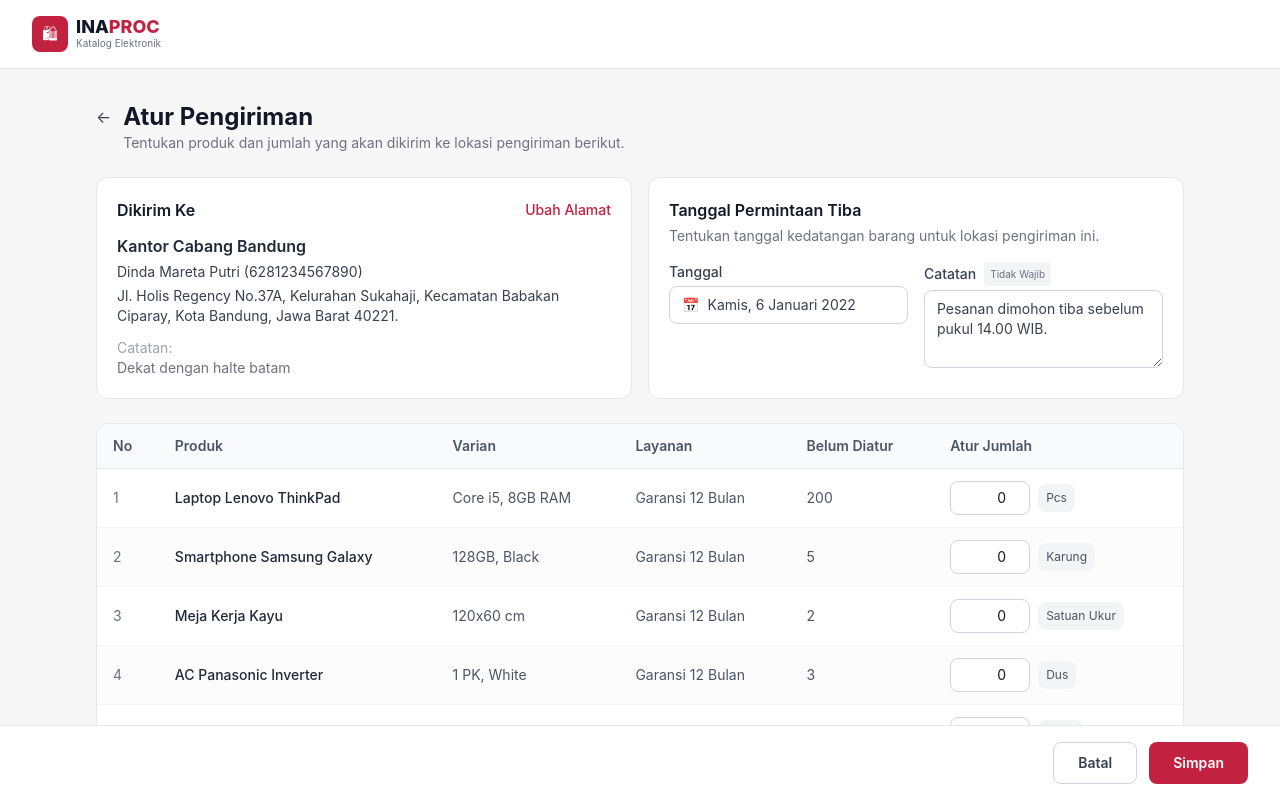
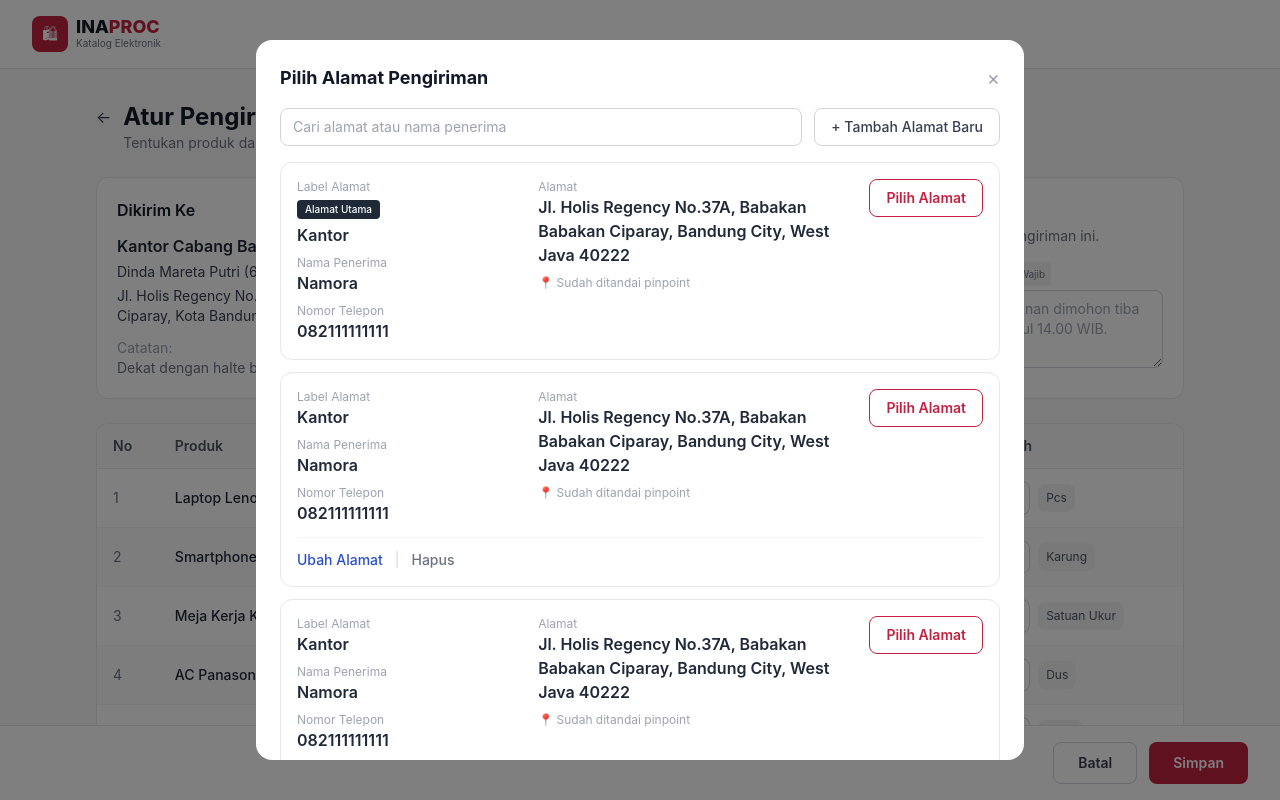
Before and after one commit to husain-bolt/katalog-prototype, a Next.js app: page /step1 in a window 1280 px wide. Both pictures are taken after a click on the button "Ubah Alamat". Shown: the top 800 px of the page. Built offline with nearby package versions, Linux system fonts and the light colour scheme.

Commit message:
Update page.js
improvement 1

```diff
--- a/app/step1/page.js
+++ b/app/step1/page.js
@@ -2,7 +2,7 @@
 
 import { useMemo, useState } from 'react';
 import { useRouter } from 'next/navigation';
-import { PRODUCTS, DEFAULT_ADDRESS } from '../data';
+import { PRODUCTS, DEFAULT_ADDRESS, ADDRESS_BOOK } from '../data';
 
 const DAYS = ['Sen', 'Sel', 'Rab', 'Kam', 'Jum', 'Sab', 'Min'];
 const MONTHS = [
@@ -43,8 +43,12 @@
   const [viewMonth, setViewMonth] = useState(0); // Januari
   const [selectedDate, setSelectedDate] = useState(new Date(2022, 0, 6));
   const [showCalendar, setShowCalendar] = useState(false);
-  const [note, setNote] = useState('Pesanan dimohon tiba sebelum pukul 14.00 WIB.');
+  const [note, setNote] = useState('');
   const [showModal, setShowModal] = useState(false);
+
+  const [address, setAddress] = useState(DEFAULT_ADDRESS);
+  const [showAddressModal, setShowAddressModal] = useState(false);
+  const [addressSearch, setAddressSearch] = useState('');
 
   const [quantities, setQuantities] = useState(
     Object.fromEntries(PRODUCTS.map((p) => [p.no, 0]))
@@ -95,17 +99,27 @@
   }
 
   function confirmAndContinue() {
-    const payload = {
-      address: DEFAULT_ADDRESS,
+    const newLocation = {
+      id: `loc-${Date.now()}`,
+      address,
       date: formatDateID(selectedDate),
       note,
+      products: PRODUCTS.filter((p) => quantities[p.no] > 0).map((p) => ({
+        ...p,
+        jumlah: quantities[p.no],
+      })),
       totalDiatur,
       totalBerat: '1.293 kg',
       kurir: 'Kurir Penyedia',
       ongkosKirim: 'Rp750.000',
     };
     if (typeof window !== 'undefined') {
-      window.localStorage.setItem('inaproc-shipment', JSON.stringify(payload));
+      const raw = window.localStorage.getItem('inaproc-locations');
+      const existing = raw ? JSON.parse(raw) : [];
+      window.localStorage.setItem(
+        'inaproc-locations',
+        JSON.stringify([...existing, newLocation])
+      );
     }
     router.push('/step3');
   }
@@ -149,17 +163,25 @@
           <div className="rounded-xl border border-gray-200 bg-white p-5">
             <div className="mb-3 flex items-center justify-between">
               <h2 className="font-semibold text-gray-900">Dikirim Ke</h2>
-              <button className="text-sm font-medium text-brand hover:underline">
+              <button
+                onClick={() => setShowAddressModal(true)}
+                className="text-sm font-medium hover:underline"
+                style={{ color: '#2B50C8' }}
+              >
                 Ubah Alamat
               </button>
             </div>
-            <p className="font-semibold text-gray-800">{DEFAULT_ADDRESS.label}</p>
+            <p className="font-semibold text-gray-800">{address.label || address.labelAlamat}</p>
             <p className="mt-1 text-sm text-gray-700">
-              {DEFAULT_ADDRESS.name} ({DEFAULT_ADDRESS.phone})
+              {address.name} ({address.phone})
             </p>
-            <p className="mt-1 text-sm text-gray-700">{DEFAULT_ADDRESS.address}</p>
-            <p className="mt-3 text-sm text-gray-400">Catatan:</p>
-            <p className="text-sm text-gray-500">{DEFAULT_ADDRESS.note}</p>
+            <p className="mt-1 text-sm text-gray-700">{address.address}</p>
+            {address.note && (
+              <>
+                <p className="mt-3 text-sm text-gray-400">Catatan:</p>
+                <p className="text-sm text-gray-500">{address.note}</p>
+              </>
+            )}
           </div>
 
           {/* Tanggal Permintaan Tiba */}
@@ -329,12 +351,14 @@
             <div className="mt-4 grid grid-cols-1 gap-4 sm:grid-cols-2">
               <div className="rounded-xl border border-gray-200 p-4">
                 <h3 className="font-semibold text-gray-900">Dikirim Ke</h3>
-                <p className="mt-2 font-semibold text-gray-800">{DEFAULT_ADDRESS.label}</p>
+                <p className="mt-2 font-semibold text-gray-800">{address.label || address.labelAlamat}</p>
                 <p className="mt-1 text-sm text-gray-600">
-                  {DEFAULT_ADDRESS.name} ({DEFAULT_ADDRESS.phone})
+                  {address.name} ({address.phone})
                 </p>
-                <p className="mt-1 text-sm text-gray-600">{DEFAULT_ADDRESS.address}</p>
-                <p className="mt-2 text-xs text-gray-400">Catatan: {DEFAULT_ADDRESS.note}</p>
+                <p className="mt-1 text-sm text-gray-600">{address.address}</p>
+                {address.note && (
+                  <p className="mt-2 text-xs text-gray-400">Catatan: {address.note}</p>
+                )}
               </div>
               <div className="rounded-xl border border-gray-200 p-4">
                 <h3 className="font-semibold text-gray-900">Ringkasan Produk &amp; Ongkos Kirim</h3>
@@ -416,6 +440,110 @@
           </div>
         </div>
       )}
+
+      {/* Address selection modal */}
+      {showAddressModal && (
+        <div className="fixed inset-0 z-50 flex items-center justify-center bg-black/50 p-4">
+          <div className="max-h-[90vh] w-full max-w-3xl overflow-y-auto rounded-2xl bg-white p-6">
+            <div className="mb-4 flex items-center justify-between">
+              <h2 className="text-lg font-bold text-gray-900">Pilih Alamat Pengiriman</h2>
+              <button
+                onClick={() => setShowAddressModal(false)}
+                aria-label="Tutup"
+                className="text-xl text-gray-400 hover:text-gray-700"
+              >
+                ×
+              </button>
+            </div>
+
+            <div className="mb-4 flex gap-3">
+              <input
+                type="text"
+                value={addressSearch}
+                onChange={(e) => setAddressSearch(e.target.value)}
+                placeholder="Cari alamat atau nama penerima"
+                className="flex-1 rounded-lg border border-gray-300 px-3 py-2 text-sm"
+              />
+              <button
+                onClick={() => alert('Fitur tambah alamat baru belum tersedia di prototype ini.')}
+                className="flex items-center gap-1 whitespace-nowrap rounded-lg border border-gray-300 px-4 py-2 text-sm font-medium text-gray-700 hover:bg-gray-50"
+              >
+                + Tambah Alamat Baru
+              </button>
+            </div>
+
+            <div className="space-y-3">
+              {ADDRESS_BOOK.filter((a) => {
+                const q = addressSearch.toLowerCase();
+                return (
+                  a.name.toLowerCase().includes(q) || a.address.toLowerCase().includes(q)
+                );
+              }).map((a) => (
+                <div key={a.id} className="rounded-xl border border-gray-200 p-4">
+                  <div className="grid grid-cols-1 gap-4 sm:grid-cols-[1fr_1.4fr_auto]">
+                    <div>
+                      <p className="text-xs text-gray-400">Label Alamat</p>
+                      {a.isPrimary && (
+                        <span className="mb-1 inline-block rounded bg-gray-800 px-2 py-0.5 text-[10px] font-medium text-white">
+                          Alamat Utama
+                        </span>
+                      )}
+                      <p className="font-semibold text-gray-800">{a.labelAlamat}</p>
+                      <p className="mt-2 text-xs text-gray-400">Nama Penerima</p>
+                      <p className="font-semibold text-gray-800">{a.name}</p>
+                      <p className="mt-2 text-xs text-gray-400">Nomor Telepon</p>
+                      <p className="font-semibold text-gray-800">{a.phone}</p>
+                    </div>
+                    <div>
+                      <p className="text-xs text-gray-400">Alamat</p>
+                      <p className="font-semibold text-gray-800">{a.address}</p>
+                      {a.pinpoint && (
+                        <p className="mt-2 text-xs text-gray-400">📍 Sudah ditandai pinpoint</p>
+                      )}
+                    </div>
+                    <div className="flex items-start justify-end">
+                      <button
+                        onClick={() => {
+                          setAddress({
+                            id: a.id,
+                            label: a.labelAlamat,
+                            name: a.name,
+                            phone: a.phone,
+                            address: a.address,
+                            note: '',
+                          });
+                          setShowAddressModal(false);
+                        }}
+                        className="rounded-lg border border-brand px-4 py-2 text-sm font-semibold text-brand hover:bg-brand-light"
+                      >
+                        Pilih Alamat
+                      </button>
+                    </div>
+                  </div>
+                  {!a.isPrimary && (
+                    <div className="mt-3 flex gap-3 border-t border-gray-100 pt-3 text-sm">
+                      <button
+                        className="font-medium hover:underline"
+                        style={{ color: '#2B50C8' }}
+                        onClick={() => alert('Fitur ubah alamat belum tersedia di prototype ini.')}
+                      >
+                        Ubah Alamat
+                      </button>
+                      <span className="text-gray-300">|</span>
+                      <button
+                        className="font-medium text-gray-500 hover:underline"
+                        onClick={() => alert('Fitur hapus alamat belum tersedia di prototype ini.')}
+                      >
+                        Hapus
+                      </button>
+                    </div>
+                  )}
+                </div>
+              ))}
+            </div>
+          </div>
+        </div>
+      )}
     </div>
   );
 }
```
